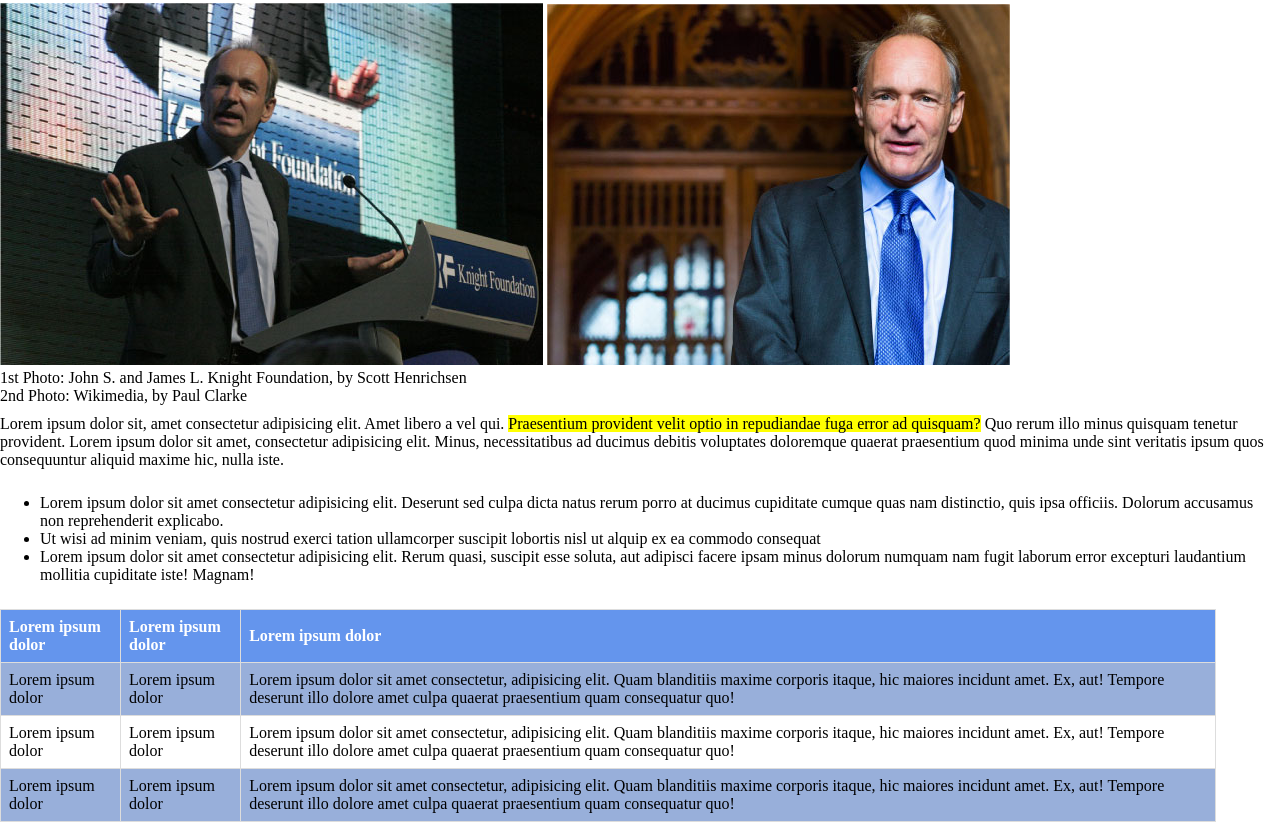
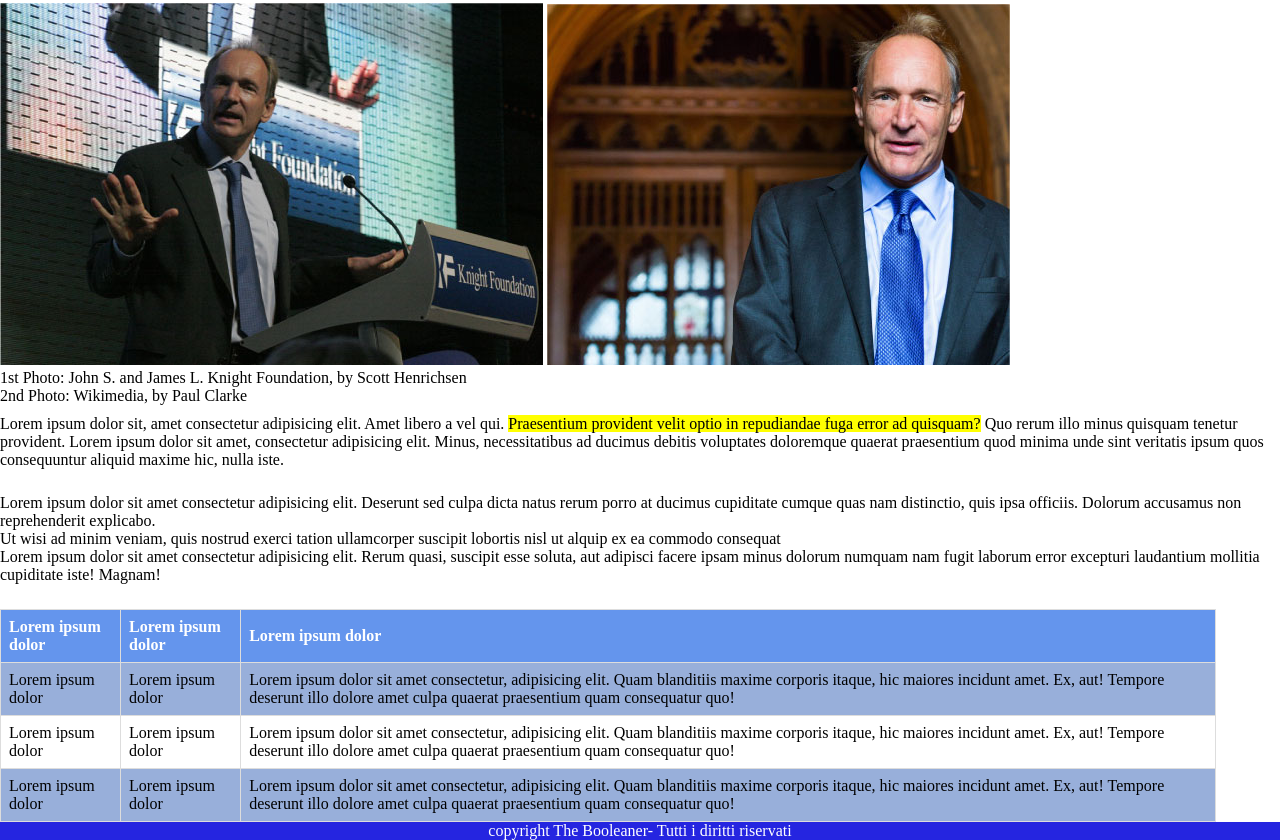
Before and after one commit to SergioScata/html-css-booleaner, a plain HTML site: page index.html in a window 1280 px wide. Shown: the part 275-1115 px from the top of the page. Drawn offline with Linux system fonts and the light colour scheme.

Commit message:
Added footer

```diff
--- a/index.html
+++ b/index.html
@@ -79,7 +79,7 @@
 
     </main>
     <footer>
-
+<p class="foot-text">copyright The Booleaner- Tutti i diritti riservati</p>
 
     </footer>
 </body>
--- a/style/style.css
+++ b/style/style.css
@@ -1,5 +1,6 @@
 *{
     margin: 0;
+    padding: 0;
 }
 
 
@@ -61,3 +62,11 @@
 .bg-td {
     background-color: rgb(152, 175, 218);
 }
+
+
+   .foot-text {
+    text-align: center;
+    background-color: rgb(37, 37, 224);
+    color: white;
+    height: 30%;
+   }
```
